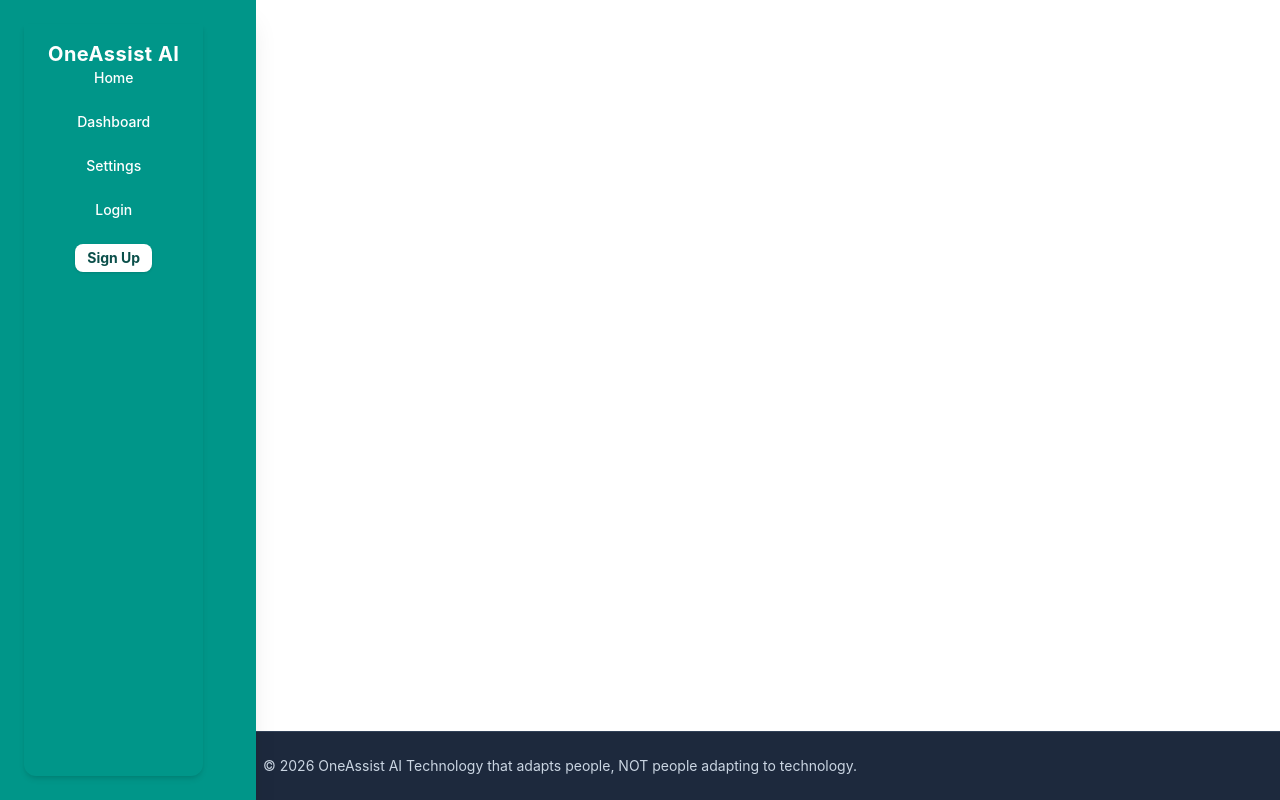
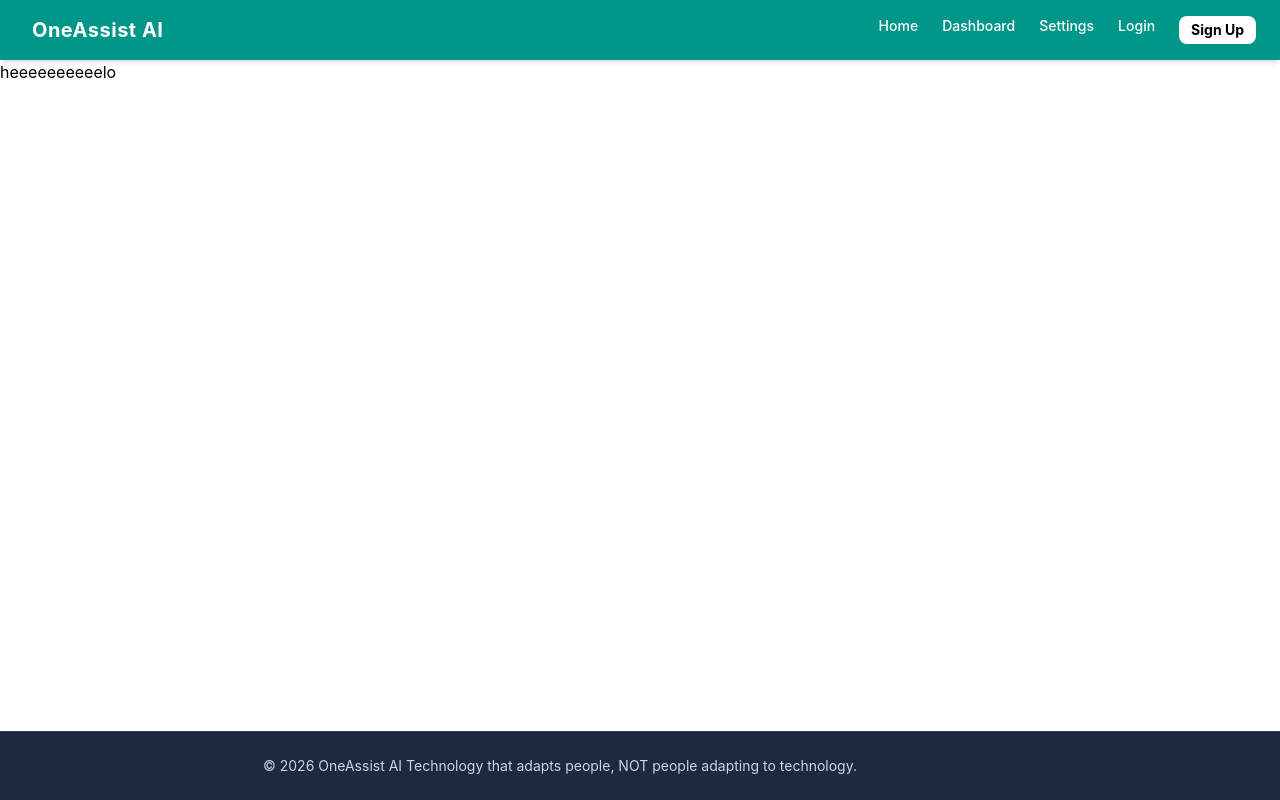
Before and after one commit to Nasieku-art/OneAssist-Ai, a React (Vite) app: page / in a window 1280 px wide. Built offline with nearby package versions, Linux system fonts and the light colour scheme.

Commit message:
Added a new context on the Navbar

```diff
--- a/src/Components/Navbar.jsx
+++ b/src/Components/Navbar.jsx
@@ -3,22 +3,20 @@ import { Link } from 'react-router-dom';
 
 function Navbar() {
   return (
-    <aside className="w-64 min-h-screen bg-teal-600 text-white p-6 flex justify-between shadow-xl fixed left-0 top-0 z-50">
-      <aside className="bg-teal-600 text-white px-6 py-4 shadow-md flex flex-col items-center rounded-b-xl">
-        <Link to="/" className="text-xl font-bold tracking-wide flex items-center gap-2">
-           OneAssist AI
+    <nav className="bg-teal-600 text-white px-6 py-4 shadow-md flex justify-between items-center">
+      <Link to="/" className="text-xl font-bold tracking-wide flex items-center gap-2">
+        <span></span> OneAssist AI
+      </Link>
+      <div className="flex gap-6 font-medium text-sm">
+        <Link to="/" className="hover:text-indigo-200 transition">Home</Link>
+        <Link to="/dashboard" className="hover:text-indigo-200 transition">Dashboard</Link>
+        <Link to="/settings" className="hover:text-indigo-200 transition">Settings</Link>
+        <Link to="/login" className="hover:text-indigo-200 transition">Login</Link>
+        <Link to="/signup" className="bg-white text-black px-3 py-1 rounded-lg font-bold hover:bg-indigo-50 transition">
+          Sign Up
         </Link>
-        <div className="flex flex-col gap-6 font-medium text-sm items-center">
-          <Link to="/" className="hover:text-teal-200 transition">Home</Link>
-          <Link to="/dashboard" className="hover:text-teal-200 transition">Dashboard</Link>
-          <Link to="/settings" className="hover:text-teal-200 transition">Settings</Link>
-          <Link to="/login" className="hover:text-teal-200 transition">Login</Link>
-          <Link to="/signup" className="bg-white text-teal-900 px-3 py-1 rounded-lg font-bold hover:bg-teal-50 transition shadow-sm">
-            Sign Up
-          </Link>
-        </div>
-      </aside>
-    </aside>
+      </div>
+    </nav>
   );
 }
 
```
